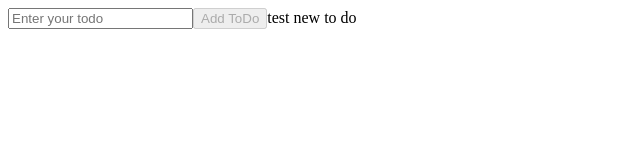
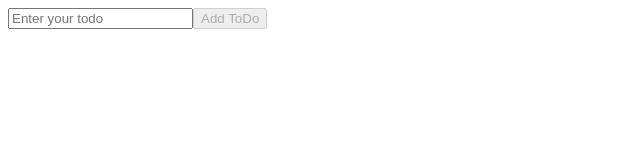
Before and after one commit to aftab-alam-khan/todoapp, a React (Create React App) app: page / in a window 1280 px wide. Shown: the top 160 px of the page, without its empty margins (0-640 px from the left). Built offline with nearby package versions, Linux system fonts and the light colour scheme.

Commit message:
delete todo from list

```diff
--- a/src/App.tsx
+++ b/src/App.tsx
@@ -2,43 +2,37 @@
 
 import { useState } from 'react';
 
+
+
 function App() {
 
-  // let newToDo = "test new to do";
-
-  const [newToDo, setNewToDo] = useState("test new to do")
-
+  const [, setNewToDo] = useState("test new to do")
   const [inputText, setInputText] = useState('')
-
+  const [toDoList, setToDoList] = useState<string[]>([])
   let disabledButton = (inputText.length === 0)
 
-
-
-  console.log('outside return', newToDo);
 
 
   return (
 
     <div>
       <input type='text' name='todo' placeholder='Enter your todo' onChange={(event) => {
-        // console.log(event.target.value);
         setInputText(event.target.value);
-
-
       }} value={inputText}></input>
 
       <button onClick={() => {
-        // const elementTextBox = document.querySelector('[name="todo"]') as any;
-
-        // setNewToDo(elementTextBox.value);
         setNewToDo(inputText);
+        setToDoList([...toDoList, `${inputText}`])
 
         setInputText('');
-
-        console.log(newToDo);
-
-      }} disabled={ disabledButton }>Add ToDo</button>
-      { newToDo }
+      }} disabled={disabledButton}>Add ToDo</button>
+      <ul>
+      {toDoList.map((l, i) =>
+        <li key={i} onClick={() => {
+          setToDoList(toDoList.filter((cre, ind) => i !== ind));
+        }}>{l}</li>)
+      }
+      </ul>
       </div>
   );
 }
```
